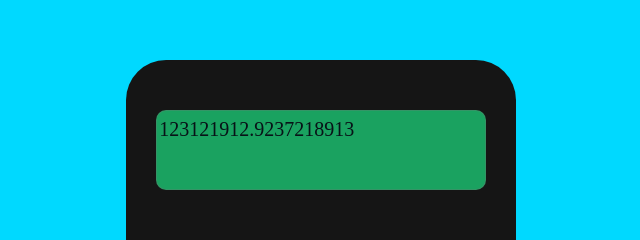
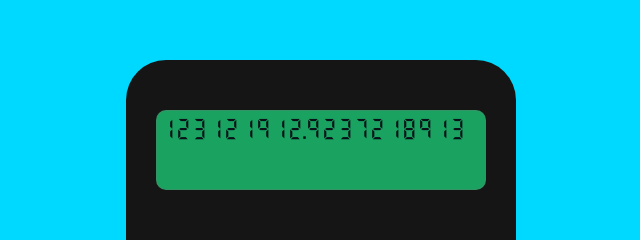
Before and after one commit to TahaJahani/software-engineering-lab-session1, a website: page index.html in a window 1280 px wide. Shown: the top 240 px of the page, without its empty margins (319-959 px from the left). Drawn offline with Linux system fonts and the light colour scheme.

Commit message:
Chane result pannel font

```diff
--- a/css/style.css
+++ b/css/style.css
@@ -93,6 +93,6 @@ body {
     vertical-align: middle;
     margin: 50px auto 50px auto;
     resize: none;
-    font-family: 'Sans serif';
+    font-family: 'Digital Numbers Regular';
     font-size: 20px;
 }
```
